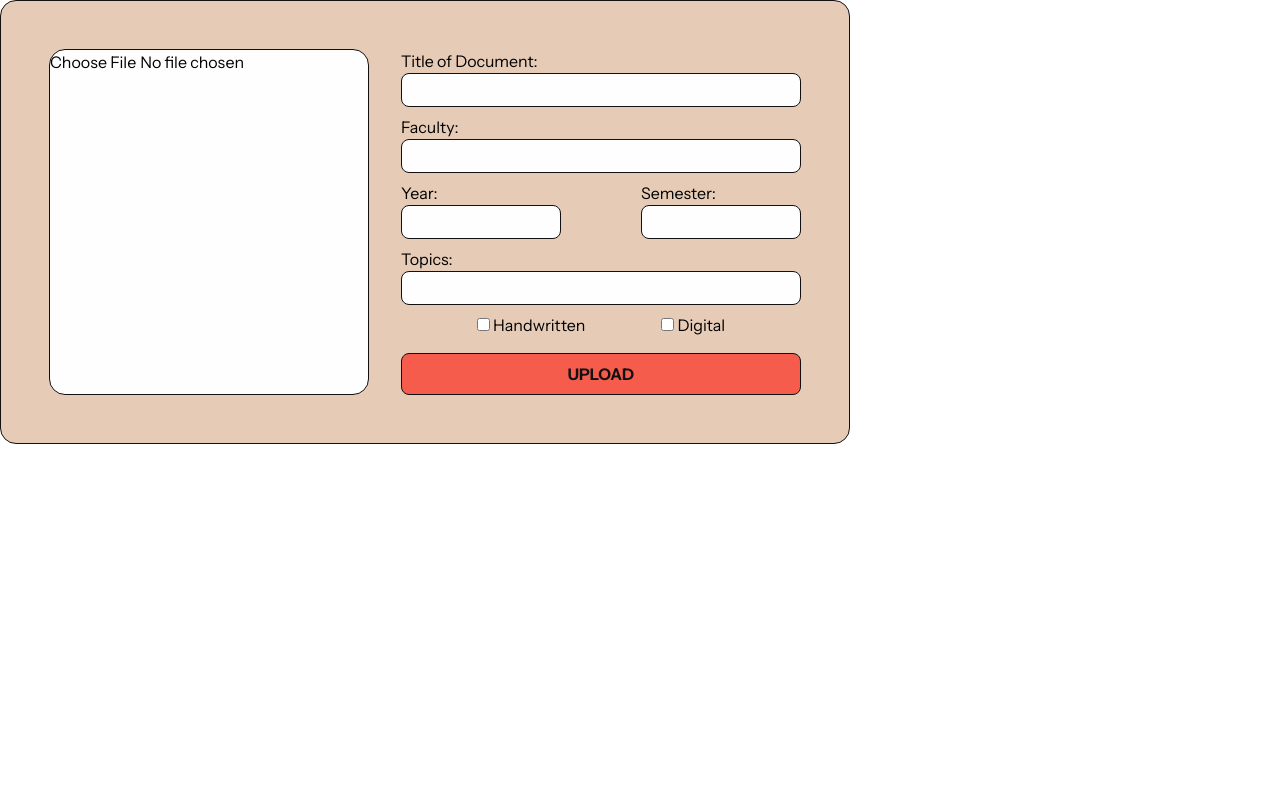
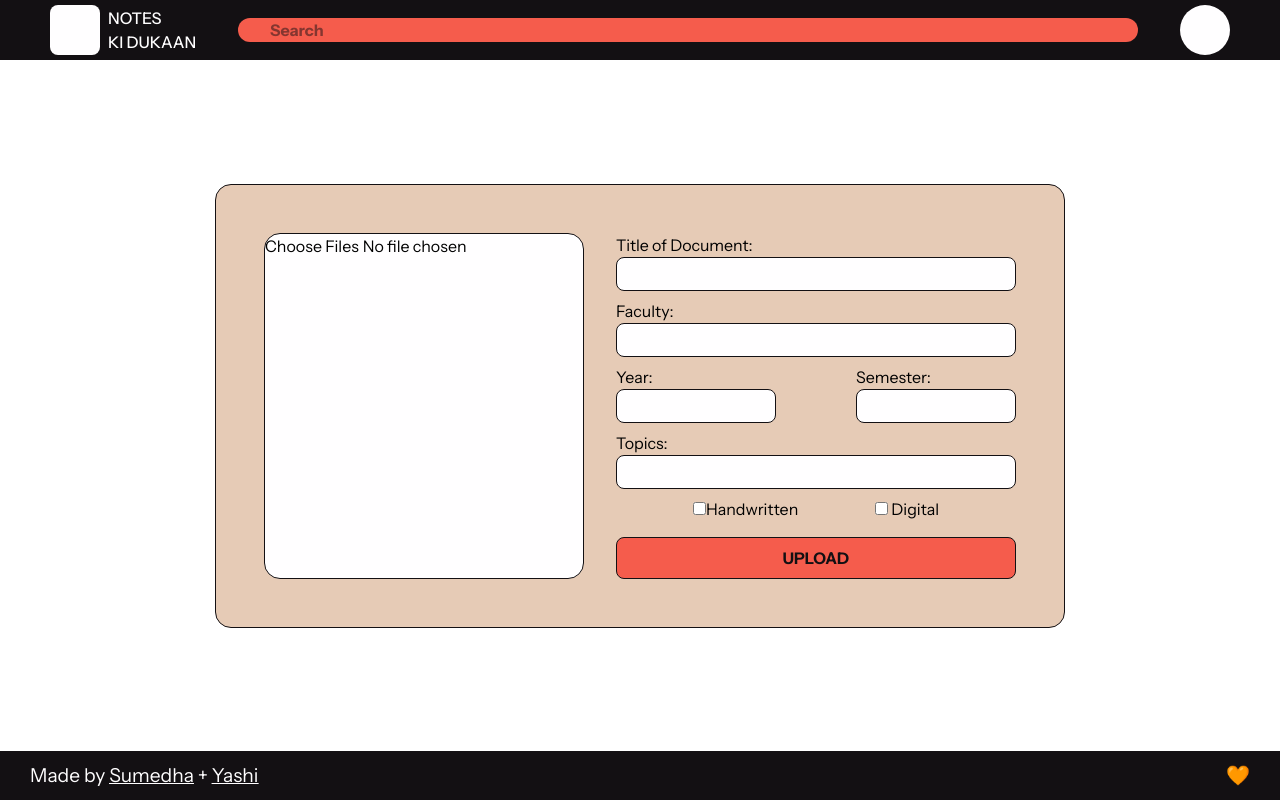
Before and after one commit to SumedhaSinghRathor/notes-ki-dukaan, a React (Vite) app in the folder frontend/: page / in a window 1280 px wide. Built offline with nearby package versions, Linux system fonts and the light colour scheme.

Commit message:
Add image in Feature Sections

```diff
--- a/frontend/src/App.jsx
+++ b/frontend/src/App.jsx
@@ -6,11 +6,14 @@ import Feature2 from "./components/Feature2/Feature2";
 import Feature3 from "./components/Feature3/Feature3";
 import Footer from "./components/Footer";
 import Upload from "./pages/Upload/Upload";
+import Navbar from "./components/Navbar";
 
 function App() {
   return (
-    <div className="">
+    <div className="h-screen flex flex-col justify-between items-center">
+      <Navbar />
       <Upload />
+      <Footer />
       {/* <Header />
       <Hero />
       <Feature1 />
--- a/frontend/src/assets/variable.css
+++ /dev/null
@@ -1,12 +0,0 @@
-@import url("https://fonts.googleapis.com/css2?family=Instrument+Sans:ital,wght@0,400..700;1,400..700&display=swap");
-@import "tailwindcss";
-
-:root {
-  font-family: "Instrument Sans", sans-serif;
-
-  --white: #fffeff;
-  --orange-white: #e6cbb6;
-  --light-orange: #f4a141;
-  --dark-orange: #f55c4c;
-  --black: #131013;
-}
--- a/frontend/src/components/Feature3/Feature3.jsx
+++ b/frontend/src/components/Feature3/Feature3.jsx
@@ -1,10 +1,13 @@
 import React from "react";
 import "./Feature3.css";
+import img from "../../assets/feature3img";
 
 function Feature3() {
   return (
     <div className="feature3 bg-orange-white w-94vw flex flex-wrap items-center justify-between mx-[3em] p-[4em] border-1 border-black">
-      <div className="img3 w-[16em] h-[16em] shadow-[2em_2em_#131013] border-1 border-black"></div>
+      <div className="img3 w-[16em] h-[16em] shadow-[2em_2em_#131013] border-1 border-black">
+        {img}
+      </div>
       <p className="max-w-[675px] text-[2em] font-semibold text-start">
         Helps you focus more on your studies than browsing around for study
         materials.
--- a/frontend/src/components/Navbar.jsx
+++ b/frontend/src/components/Navbar.jsx
@@ -3,13 +3,17 @@ import React from "react";
 function Navbar() {
   return (
     <div className="navbar flex items-center justify-between w-screen bg-black text-white font-medium px-[50px] py-[5px]">
-      <div className="flex items-center gap-[2em]">
-        <div className="h-[50px] w-[50px] bg-white rounded-[5px]"></div>
+      <div className="flex items-center gap-[0.5em]">
+        <div className="h-[50px] w-[50px] bg-white text-[2em] rounded-[0.25em]"></div>
         NOTES <br />
         KI DUKAAN
       </div>
-      <div className="text-black bg-dark-orange text-center font-bold w-[900px] rounded-[20px]">
-        SEARCH BAR
+      <div>
+        <input
+          type="search"
+          className="text-black bg-dark-orange font-bold w-[900px] rounded-[20px] px-[2em]"
+          placeholder="Search"
+        />
       </div>
       <div className="h-[50px] w-[50px] bg-white rounded-[2em]"></div>
     </div>
--- a/frontend/src/pages/Upload/Upload.jsx
+++ b/frontend/src/pages/Upload/Upload.jsx
@@ -7,6 +7,7 @@ function Upload() {
         <input
           type="file"
           className="w-[20em] h-full rounded-[1em] bg-white border-1 border-black"
+          multiple
         />
       </div>
       <div className="form flex flex-col gap-[1em]">
@@ -61,7 +62,7 @@ function Upload() {
           <div className="type flex justify-evenly">
             <div className="handwritten">
               <label htmlFor="">
-                <input type="checkbox" className="bg-orange-white" />{" "}
+                <input type="checkbox" />
                 Handwritten
               </label>
             </div>
```
